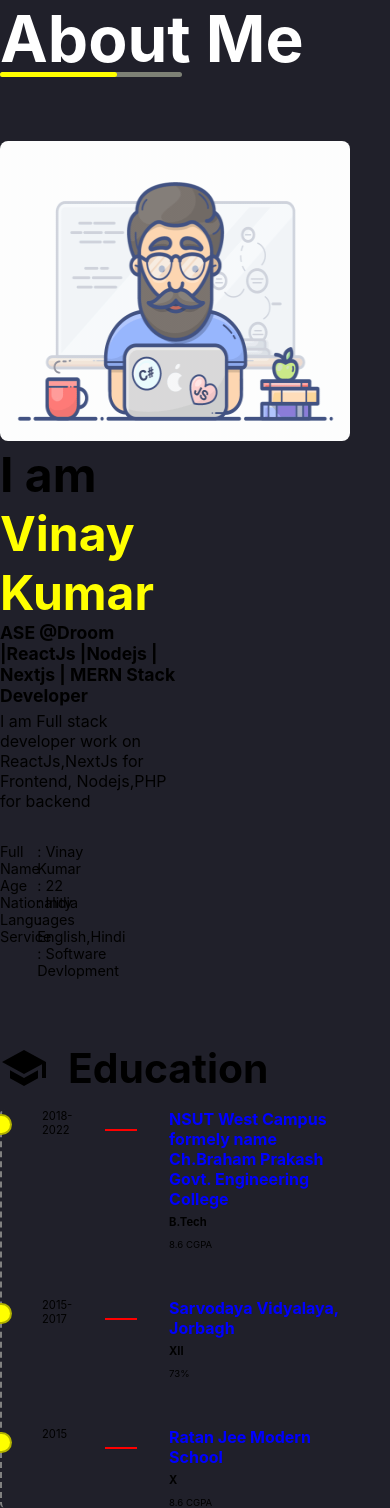
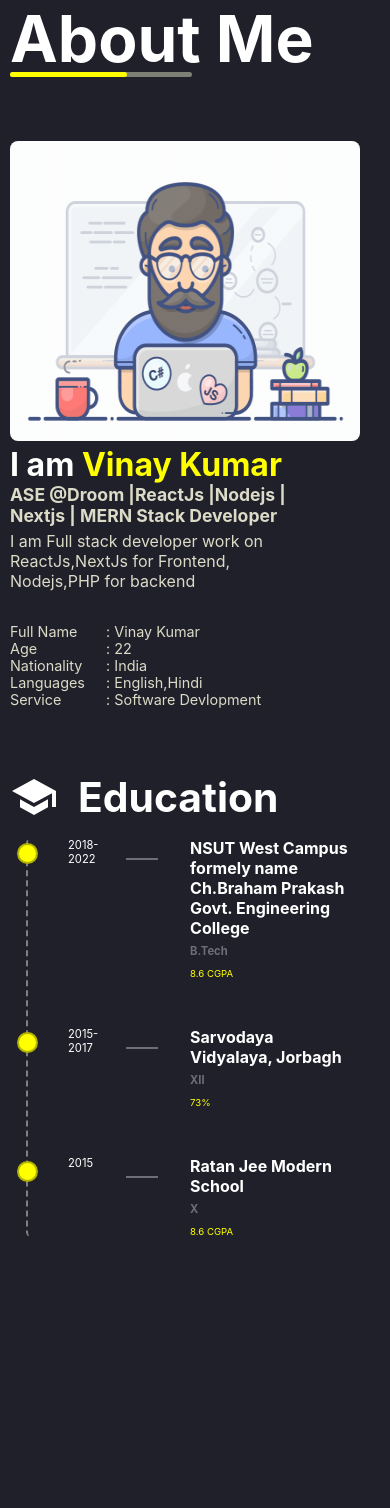
Before and after one commit to vinay3108/portfolio-dev, a Next.js app: page /about in a window 390 px wide. After the commit the page ends 1237 px from the top, so only its background shows below. Built offline with nearby package versions, Linux system fonts and the light colour scheme.

Commit message:
v1.1.1 |complete responsive

```diff
--- a/Components/AboutUtils/Education.jsx
+++ b/Components/AboutUtils/Education.jsx
@@ -55,6 +55,7 @@ const EductionStyledWrapper=styled(Box)(()=>({
     marginTop:'4rem',
     '.heading':{
         // paddingLeft:'-20px',
+        color:'#fff',
         display:'flex',
         alignItems:'center',
         fontSize:'1.7rem',
@@ -69,4 +70,5 @@ const EducationStyled=styled(Box)(()=>({
     paddingLeft:'20px',
     borderRadius:'5px',
     marginTop:'1rem',
+    marginLeft:'1rem',
 }))
--- a/Components/AboutUtils/EductionUtil.jsx
+++ b/Components/AboutUtils/EductionUtil.jsx
@@ -26,6 +26,7 @@ const EducationUtilStyled = styled(Box)(()=>({
     width: '20%',
     paddingLeft: '20px',
     /* border: 1px solid red, */
+    color:'#fff',
     position: 'relative',
     '&::before ':{
       content: '""',
@@ -63,20 +64,24 @@ const EducationUtilStyled = styled(Box)(()=>({
       top: '20px',
       width: '4rem',
       height: '2px',
-      backgroundColor: 'red',
+      backgroundColor: '#6e6e79',
       '@media all and (max-width: 950px)': {
         width: '2rem',
         left: '1rem',
       }
     },
     h5 :{
-      color: 'blue',
+      color: '#fff',
       fontSize: '2rem',
       paddingBottom: '0.4rem',
     },
     h6: {
       paddingBottom: '0.6rem',
       fontSize: '1.8rem',
+      color:'#6e6e79'
+    },
+    p:{
+      color:'yellow'
     }
   },
   '@media all and (max-width: 1150px)': {
--- a/Components/AboutUtils/HeadingPart.jsx
+++ b/Components/AboutUtils/HeadingPart.jsx
@@ -9,9 +9,8 @@ const HeadingPart = () => {
       }
   return (
     <HeadingPartStyled>
-        <Grid container spacing={0} sx={{display:'flex',justifyContent:'space-between'}}>
-      {/* <Grid item xs={0.4}/> */}
-      <Grid item xs={4} sx={{marginRight:'30px'}}>
+      <Grid container spacing={0} className="wrapper"sx={{display:'flex',justifyContent:'space-between'}}>
+      <Grid item lg={5} xs={12} sx={{marginRight:'30px'}}>
       <Image style={{borderRadius:'8px'}}
       loader={myLoader}
       src="about.gif"
@@ -20,19 +19,19 @@ const HeadingPart = () => {
       height={300}
       />
       </Grid>
-      <Grid item xs={6} sx={{marginRight:'60px'}}>
+      <Grid item lg={6}  md={8}sx={{marginRight:'60px',color:'#dcdbc8'}}>
         <h2>I am <span>Vinay Kumar</span></h2>
         <h3>ASE @Droom |ReactJs |Nodejs | Nextjs | MERN Stack Developer </h3>
         <h4> I am Full stack developer work on ReactJs,NextJs for Frontend, Nodejs,PHP for backend</h4>
-        <Grid container sx={{marginTop:'2rem'}}>
-          <Grid item xs={2.5}>
+        <Grid container sx={{marginTop:'2rem',color:'#dcdbc8'}}>
+          <Grid item lg={2.5} xs={4}>
           <p>Full Name</p>
           <p>Age</p>
           <p>Nationality</p>
           <p>Languages</p>
           <p>Service</p>
           </Grid>
-          <Grid item xs={5}>
+          <Grid item xs={7} >
           <p>: Vinay Kumar</p>
           <p>: 22</p>
           <p>: India</p>
@@ -49,8 +48,13 @@ const HeadingPart = () => {
 
 export default HeadingPart
 
-const HeadingPartStyled=styled(Box)(()=>({
+const HeadingPartStyled=styled(Box)(({theme})=>({
+  display:'flex',
+  justifyContent:'space-between',
+  flexWrap:'wrap',
+  alignItems:'center',
     h2:{
+        color:'#fff',
         fontSize:'3rem',
         span:{
           color:'yellow'
@@ -66,5 +70,10 @@ const HeadingPartStyled=styled(Box)(()=>({
       },
       p:{
         fontSize:'0.9rem'
-      }
+      },
+      '@media screen and (max-width:504px)':{
+          h2:{
+            fontSize:'2rem'
+          }
+     }
 }))
--- a/Components/ContactUtils/ContactCard.jsx
+++ b/Components/ContactUtils/ContactCard.jsx
@@ -20,7 +20,8 @@ const ContactCardStyled=styled(Box)(()=>({
     display:'flex',
     alignItems:'center',
     backgroundColor:'#2C2C39',
-    marginBottom:'50px',
+    margin:'0rem 1rem 1rem 1rem',
+    padding:'1rem',
     color:'#fff',
     '&:hover':{
         cursor:'pointer',
--- a/Components/ContactUtils/ContactUtil.jsx
+++ b/Components/ContactUtils/ContactUtil.jsx
@@ -9,10 +9,10 @@ const ContactUtil = () => {
   return (
     <ContactUtilStyled>
         <Grid container sx={{display:'flex'}} spacing={4}>
-            <Grid item xs={5}>
+            <Grid item md={8}xs={12}>
                 <ContactForm/>
             </Grid>
-            <Grid item xs={5}>
+            <Grid item  md={3}xs={12} sx={{display:'flex',justifyContent:'space-between',flexWrap:'wrap'}}>
                 <ContactCard name={"Phone"} icon={<Phone/>}  value={"9891428199"}/>
                 <ContactCard name={"Email"} icon={<Phone/>}  value={"9891428199"}/>
                 <ContactCard name={"LinkedIn"} icon={<Phone/>}  value={"9891428199"}/>
--- a/Components/ProjectUtils/ProjectButtons.jsx
+++ b/Components/ProjectUtils/ProjectButtons.jsx
@@ -17,6 +17,7 @@ const ProjectButtons = () => {
 export default ProjectButtons
 const ProjectButtonsStyled=styled(Box)(()=>({
     display:'flex',
-    justifyContent:'space-evenly',
+    justifyContent:'center',
     alignItems:'center',
+    flexWrap:'wrap'
 }))
--- a/Components/ProjectUtils/ProjectCardItem.jsx
+++ b/Components/ProjectUtils/ProjectCardItem.jsx
@@ -23,7 +23,7 @@ const ProjectCardItemStyled=styled(Box)((props)=>({
     position:'relative',
     // border:'1px solid red',
     width:`${props.widthh?props.widthh:'300px'}`,
-    height:`${props.heightt?props.heightt:'350px'}`,
+    height:`${props.heightt?props.heightt:'250px'}`,
     margin:'2rem 0.5rem',
     transition:'all 1s ease-in',
     '#readme':{
--- a/Components/RightSliderUtils/RightSlider.jsx
+++ b/Components/RightSliderUtils/RightSlider.jsx
@@ -73,7 +73,6 @@ export default RightSlider
 
 
 const RightSliderClosed=(props)=>{
-
     // const [selectedItem,setSelectedItem]=useState('Home');
     const handleChangeClosed=()=>{
         props.handleHam(true);
--- a/Components/SkillsUtils/SkillDataContainer.jsx
+++ b/Components/SkillsUtils/SkillDataContainer.jsx
@@ -29,7 +29,7 @@ const SkillDataComp=({type,name,icon})=>{
         {
           skillData.filter((item)=>item.type===type).map((item)=>(
             <React.Fragment key={item.id}>
-            <Grid item xs={5} key={item.id}>
+            <Grid item xs={12} sm={5} key={item.id}>
                 <ProgressBar name={item.name} percentage={item.percentage} colorr={"#dcdbc8"}/>
             </Grid>
             <Grid item xs={1}/>
@@ -64,5 +64,5 @@ const SkillDataCompStyled=styled(Box)(()=>({
     },
     h2:{
         margin:'10px 0'
-    }
+    },
 }))
--- a/styles/globals.css
+++ b/styles/globals.css
@@ -5,7 +5,7 @@ body {
   background-color: #20202A;
   font-family: -apple-system, BlinkMacSystemFont, Segoe UI, Roboto, Oxygen,
     Ubuntu, Cantarell, Fira Sans, Droid Sans, Helvetica Neue, sans-serif;
-
+  padding-left: 5px;
 }
 
 a {
```
Also changed, not shown: Components/GlobalUtils/PrimaryButton.jsx (+11 -0 lines), Components/ProjectUtils/ProjectCard.jsx (+20 -9 lines).
